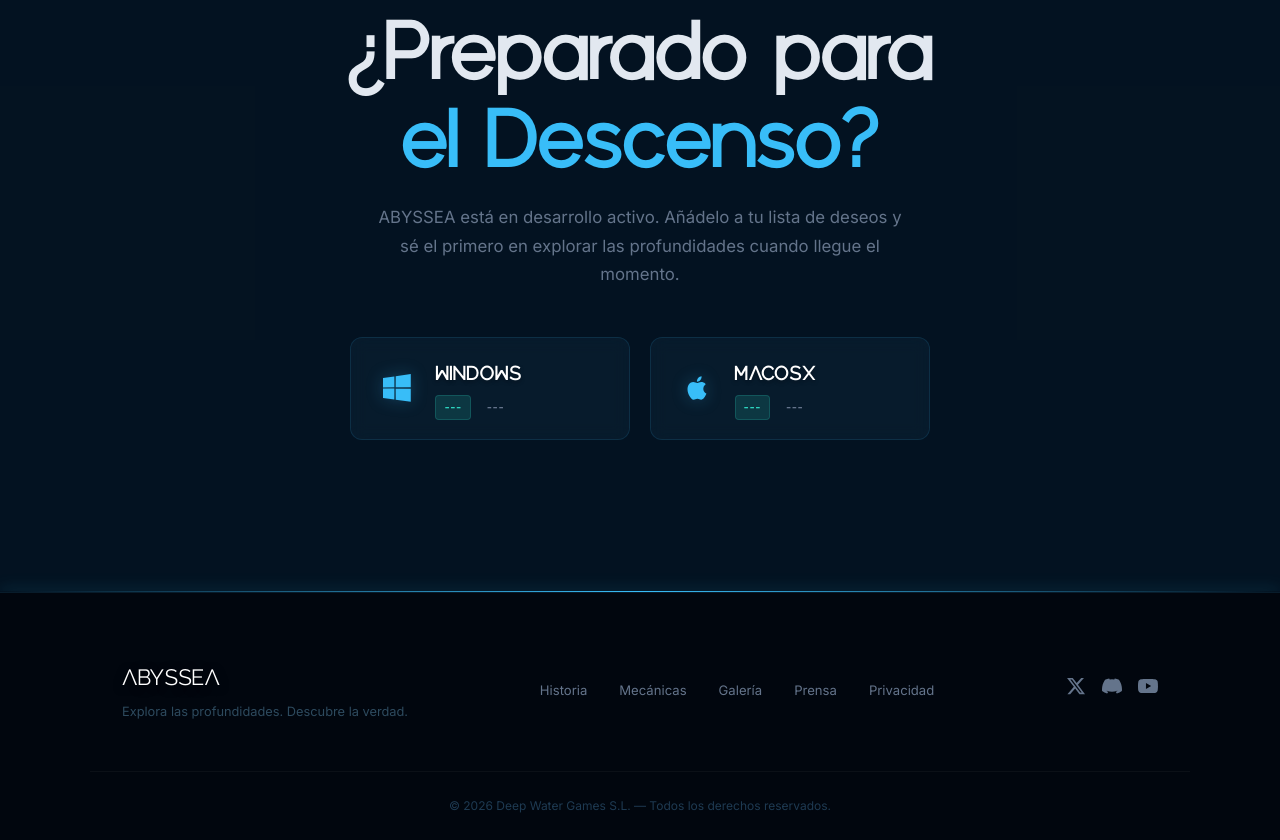
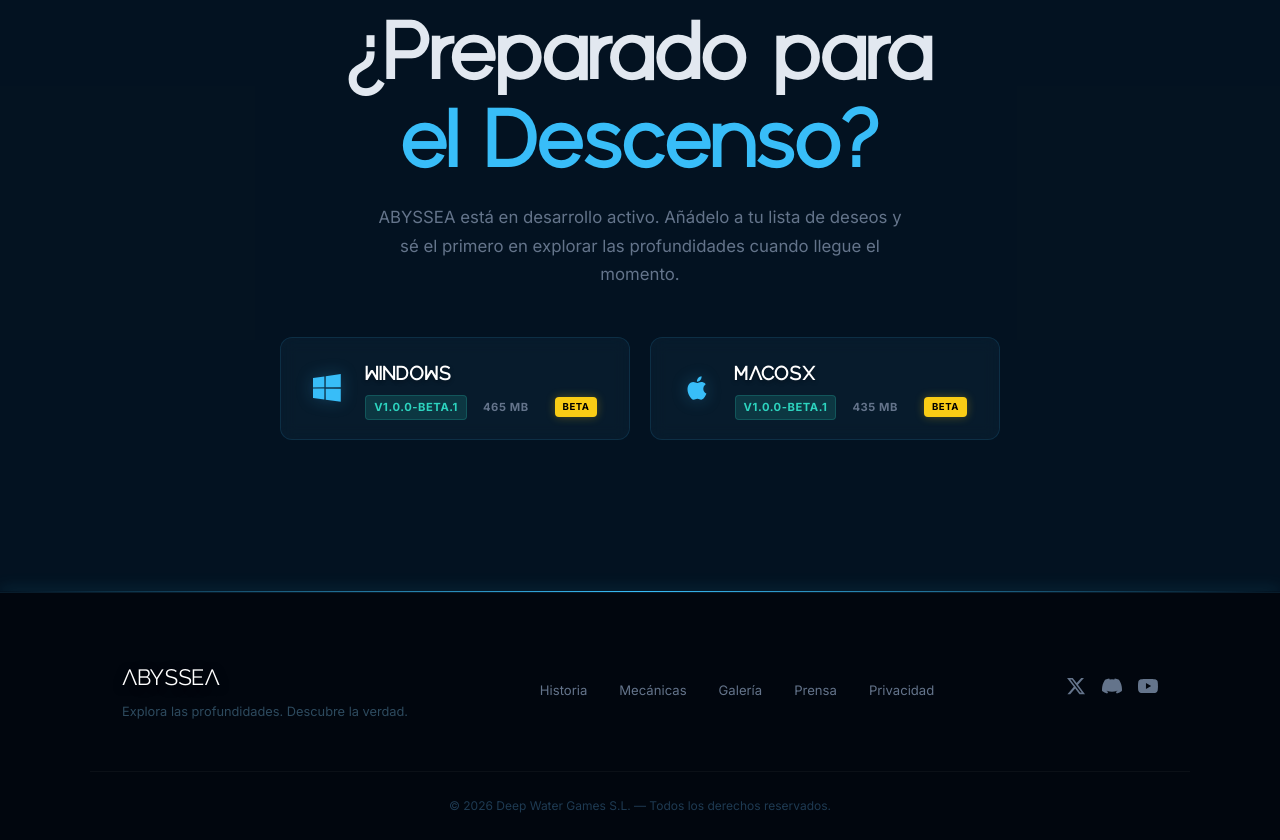
Before and after one commit to imc89/ABYSSEA-GAME-WEB, a website: page index.html in a window 1280 px wide. Shown: the part 4004-4844 px from the top of the page. Drawn offline with Linux system fonts and the light colour scheme.

Commit message:
feat: improve download versions buttons.

```diff
--- a/scripts/scripts.js
+++ b/scripts/scripts.js
@@ -20,18 +20,39 @@ document.addEventListener('DOMContentLoaded', () => {
             const macHomeBtn = document.getElementById('download-macos');
 
             // --- 1.1 Actualizar botones en Home (Update Home Buttons) ---
-            if (winHomeBtn && versions.latest && versions.latest.windows) {
-                const versionTag = winHomeBtn.querySelector('.v-tag');
-                const sizeTag = winHomeBtn.querySelector('.s-tag');
-                if (versionTag) versionTag.textContent = versions.latest.version;
-                if (sizeTag) sizeTag.textContent = versions.latest.windows.size;
-            }
-            if (macHomeBtn && versions.latest && versions.latest.macos) {
-                const versionTag = macHomeBtn.querySelector('.v-tag');
-                const sizeTag = macHomeBtn.querySelector('.s-tag');
-                if (versionTag) versionTag.textContent = versions.latest.version;
-                if (sizeTag) sizeTag.textContent = versions.latest.macos.size;
-            }
+            const updateHomeButton = (btn, platformKey) => {
+                if (!btn) return;
+
+                // ES: Prioridad: Latest > Beta / EN: Priority: Latest > Beta
+                const isLatest = !!versions.latest;
+                const releaseData = isLatest ? versions.latest : versions.beta;
+
+                if (releaseData && releaseData[platformKey]) {
+                    const versionTag = btn.querySelector('.v-tag');
+                    const sizeTag = btn.querySelector('.s-tag');
+                    const detailsContainer = btn.querySelector('.download-details');
+
+                    if (versionTag) versionTag.textContent = releaseData.version;
+                    if (sizeTag) sizeTag.textContent = releaseData[platformKey].size;
+
+                    // ES: Si es beta y no hay latest, añadir tag amarillo
+                    // EN: If it's beta and there's no latest, add yellow tag
+                    if (!isLatest && releaseData === versions.beta && detailsContainer) {
+                        // ES: Evitar duplicados / EN: Avoid duplicates
+                        if (!btn.querySelector('.badge-beta-home')) {
+                            const badge = document.createElement('span');
+                            badge.className = 'badge-beta badge-beta-home';
+                            badge.style.marginLeft = '10px';
+                            badge.style.fontSize = '0.6rem';
+                            badge.textContent = 'BETA';
+                            detailsContainer.appendChild(badge);
+                        }
+                    }
+                }
+            };
+
+            updateHomeButton(winHomeBtn, 'windows');
+            updateHomeButton(macHomeBtn, 'macos');
 
             // --- 1.2 Renderizar páginas de versiones (Render Version Pages) ---
             /**
--- a/styles/style.css
+++ b/styles/style.css
@@ -1209,3 +1209,35 @@ footer {
         font-size: 3.5rem;
     }
 }
+/* =========================================================================
+   ETIQUETAS GLOBALES (GLOBAL BADGES)
+   ========================================================================= */
+.badge-latest,
+.badge-beta,
+.badge-old {
+    font-size: 0.65rem;
+    padding: 2px 8px;
+    border-radius: 4px;
+    margin-left: 0.5rem;
+    vertical-align: middle;
+    font-weight: 700;
+    letter-spacing: 0.05em;
+    display: inline-block;
+}
+
+.badge-latest {
+    background: var(--teal);
+    color: var(--deep);
+}
+
+.badge-beta {
+    background: #facc15;
+    color: #000;
+    box-shadow: 0 0 10px rgba(250, 204, 21, 0.3);
+}
+
+.badge-old {
+    background: rgba(100, 116, 139, 0.2);
+    color: var(--muted);
+    border: 1px solid rgba(100, 116, 139, 0.3);
+}
```
Also changed, not shown: styles/style_versions.css (+1 -31 lines).
